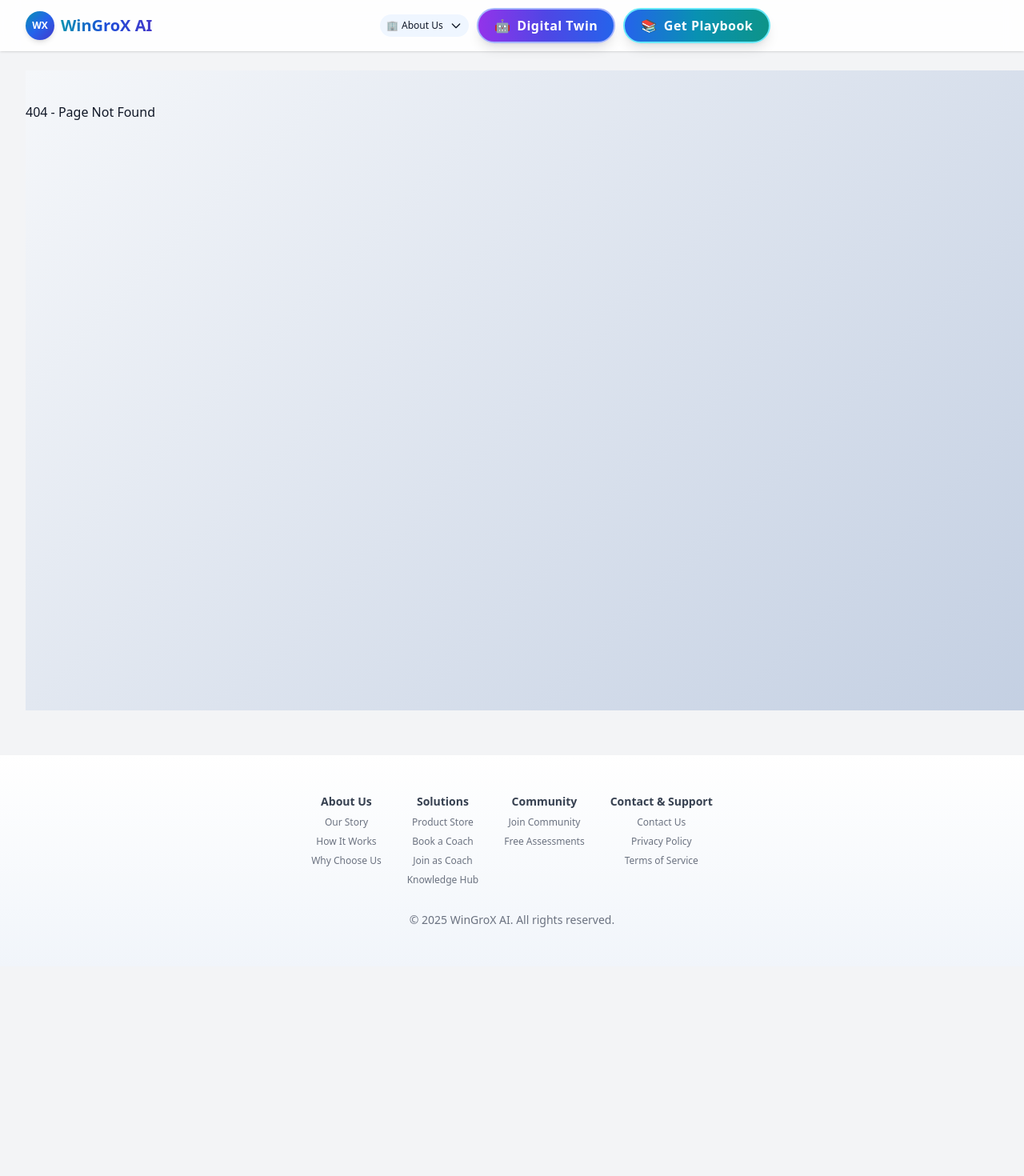
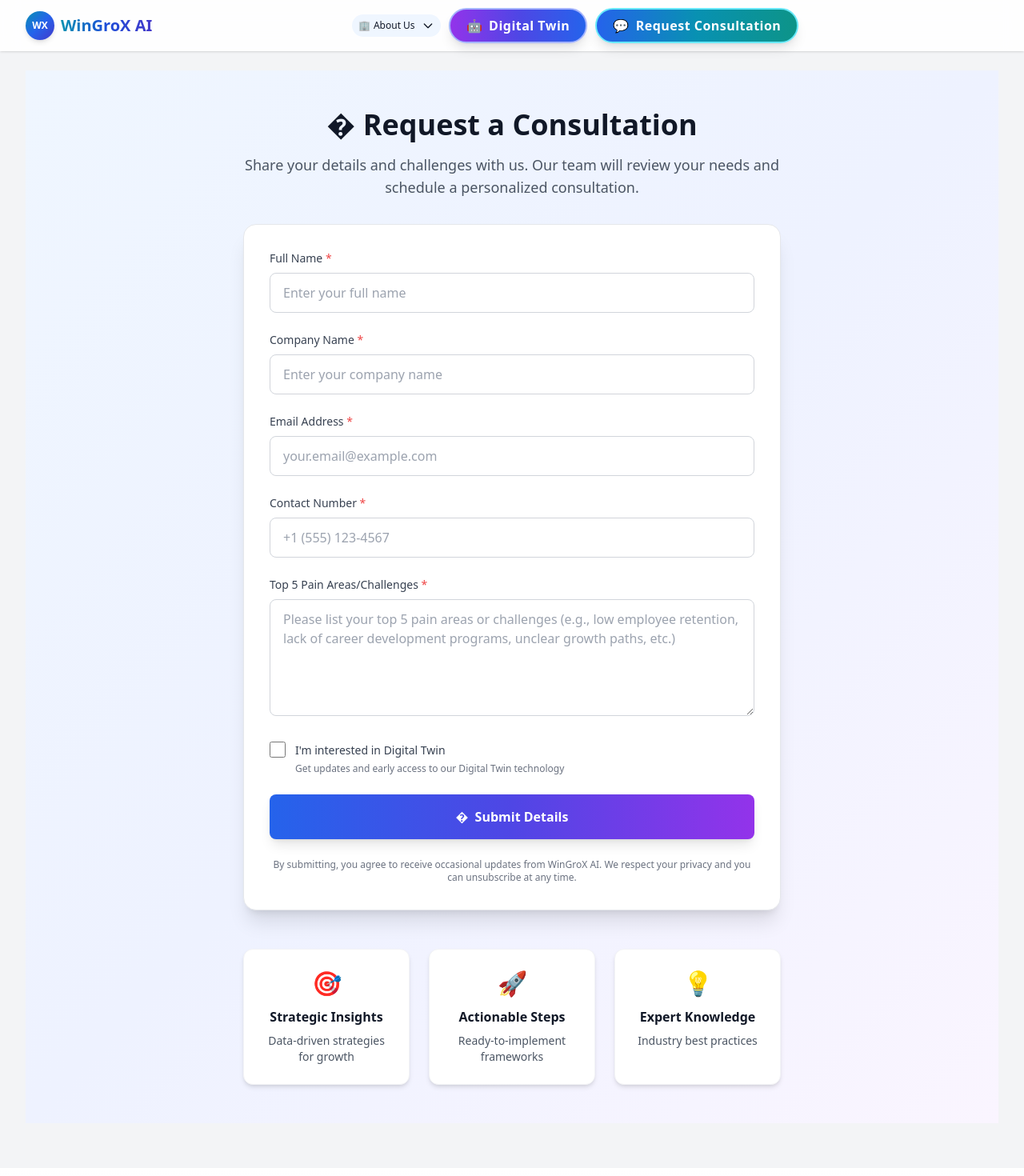
Before and after one commit to shivanichhabra4u10-cmyk/wingro, a React (Create React App) app in the folder client/: page /request-consultation in a window 1280 px wide. Shown: the top 1470 px of the page at 80% size. Before the commit the page ends 1208 px from the top, so only its background shows below. Built offline with nearby package versions, Linux system fonts and the light colour scheme.

Commit message:
Disabled pdf download temporarily

```diff
--- a/client/src/App.tsx
+++ b/client/src/App.tsx
@@ -107,7 +107,7 @@ const router = createBrowserRouter(
       <Route path="assessment-selection" element={<AssessmentSelection />} />
       <Route path="digital-twin" element={<DigitalTwinCareer />} />
       <Route path="digital-twin-enrollment" element={<DigitalTwinEnrollment />} />
-      <Route path="get-playbook" element={<GetPlaybook />} />
+      <Route path="request-consultation" element={<GetPlaybook />} />
       <Route path="student-9-10" element={<CareerAssessment />} />
       <Route path="student-11-12" element={<CareerAssessment />} />
       <Route path="professional" element={<CareerAssessment />} />
--- a/client/src/components/Layout.tsx
+++ b/client/src/components/Layout.tsx
@@ -179,14 +179,14 @@ const Layout: React.FC<LayoutProps> = ({ children }) => {
                 <span className="mr-2">🤖</span>
                 Digital Twin
               </Link>
-              {/* Get Playbook button */}
+              {/* Request Consultation button */}
               <Link
-                to="/get-playbook"
+                to="/request-consultation"
                 className="ml-2 px-5 py-2 rounded-full text-base font-bold bg-gradient-to-r from-blue-600 via-cyan-600 to-teal-600 text-white shadow-lg border-2 border-cyan-300 hover:scale-105 hover:shadow-xl transition-all duration-200"
                 style={{ letterSpacing: '0.03em' }}
               >
-                <span className="mr-2">📚</span>
-                Get Playbook
+                <span className="mr-2">💬</span>
+                Request Consultation
               </Link>
             </div>
             {/* Mobile menu button and User menu */}
--- a/client/src/pages/GetPlaybook.tsx
+++ b/client/src/pages/GetPlaybook.tsx
@@ -8,12 +8,15 @@ const GetPlaybook: React.FC = () => {
     companyName: '',
     email: '',
     contactNo: '',
+    painAreas: '',
     interestedInDigitalTwin: false,
   });
   const [isSubmitting, setIsSubmitting] = useState(false);
+  const [isSubmitted, setIsSubmitted] = useState(false);
 
-  const handleChange = (e: React.ChangeEvent<HTMLInputElement>) => {
-    const { name, value, type, checked } = e.target;
+  const handleChange = (e: React.ChangeEvent<HTMLInputElement | HTMLTextAreaElement>) => {
+    const { name, value, type } = e.target;
+    const checked = (e.target as HTMLInputElement).checked;
     setFormData((prev) => ({
       ...prev,
       [name]: type === 'checkbox' ? checked : value,
@@ -24,7 +27,7 @@ const GetPlaybook: React.FC = () => {
     e.preventDefault();
 
     // Validation
-    if (!formData.name || !formData.companyName || !formData.email || !formData.contactNo) {
+    if (!formData.name || !formData.companyName || !formData.email || !formData.contactNo || !formData.painAreas) {
       toast.error('Please fill in all required fields');
       return;
     }
@@ -44,16 +47,8 @@ const GetPlaybook: React.FC = () => {
       const response = await axios.post(`${API_BASE_URL}/api/leads/submit`, formData);
 
       if (response.data.success) {
-        toast.success('Thank you! Your playbook download will begin shortly.');
-
-        // Trigger PDF download
-        const downloadUrl = `${API_BASE_URL}/api/leads/download-playbook`;
-        const link = document.createElement('a');
-        link.href = downloadUrl;
-        link.download = 'WinGroX-AI-Playbook.pdf';
-        document.body.appendChild(link);
-        link.click();
-        document.body.removeChild(link);
+        toast.success('Thank you! Our team will get back to you soon.');
+        setIsSubmitted(true);
 
         // Reset form
         setFormData({
@@ -61,6 +56,7 @@ const GetPlaybook: React.FC = () => {
           companyName: '',
           email: '',
           contactNo: '',
+          painAreas: '',
           interestedInDigitalTwin: false,
         });
       }
@@ -77,10 +73,10 @@ const GetPlaybook: React.FC = () => {
       <div className="max-w-2xl mx-auto">
         <div className="text-center mb-8">
           <h1 className="text-4xl font-bold text-gray-900 mb-4">
-            📚 Get Your Free Playbook
+            � Request a Consultation
           </h1>
           <p className="text-lg text-gray-600">
-            Unlock powerful insights and strategies. Fill in your details below to download our comprehensive playbook.
+            Share your details and challenges with us. Our team will review your needs and schedule a personalized consultation.
           </p>
         </div>
 
@@ -154,6 +150,23 @@ const GetPlaybook: React.FC = () => {
               />
             </div>
 
+            {/* Top 5 Pain Areas/Challenges */}
+            <div>
+              <label htmlFor="painAreas" className="block text-sm font-medium text-gray-700 mb-2">
+                Top 5 Pain Areas/Challenges <span className="text-red-500">*</span>
+              </label>
+              <textarea
+                id="painAreas"
+                name="painAreas"
+                value={formData.painAreas}
+                onChange={handleChange}
+                required
+                rows={5}
+                className="w-full px-4 py-3 border border-gray-300 rounded-lg focus:ring-2 focus:ring-blue-500 focus:border-transparent transition-all resize-vertical"
+                placeholder="Please list your top 5 pain areas or challenges (e.g., low employee retention, lack of career development programs, unclear growth paths, etc.)"
+              />
+            </div>
+
             {/* Digital Twin Interest Checkbox */}
             <div className="flex items-start">
               <div className="flex items-center h-6">
@@ -192,16 +205,31 @@ const GetPlaybook: React.FC = () => {
                 </>
               ) : (
                 <>
-                  <span>📥</span>
-                  <span>Download Playbook</span>
+                  <span>�</span>
+                  <span>Submit Details</span>
                 </>
               )}
             </button>
+
+            {/* Success Message */}
+            {isSubmitted && (
+              <div className="mt-4 p-4 bg-green-50 border border-green-200 rounded-lg">
+                <div className="flex items-center gap-3">
+                  <svg className="h-6 w-6 text-green-600 flex-shrink-0" fill="none" stroke="currentColor" viewBox="0 0 24 24">
+                    <path strokeLinecap="round" strokeLinejoin="round" strokeWidth="2" d="M9 12l2 2 4-4m6 2a9 9 0 11-18 0 9 9 0 0118 0z" />
+                  </svg>
+                  <div>
+                    <h4 className="text-green-800 font-semibold">Thank you for your submission!</h4>
+                    <p className="text-green-700 text-sm mt-1">Our team will review your details and get back to you shortly.</p>
+                  </div>
+                </div>
+              </div>
+            )}
           </form>
 
           <div className="mt-6 text-center">
             <p className="text-xs text-gray-500">
-              By downloading, you agree to receive occasional updates from WinGroX AI.
+              By submitting, you agree to receive occasional updates from WinGroX AI.
               We respect your privacy and you can unsubscribe at any time.
             </p>
           </div>
```
Also changed, not shown: 2 other files (tests, documents, lock files or other folders).
